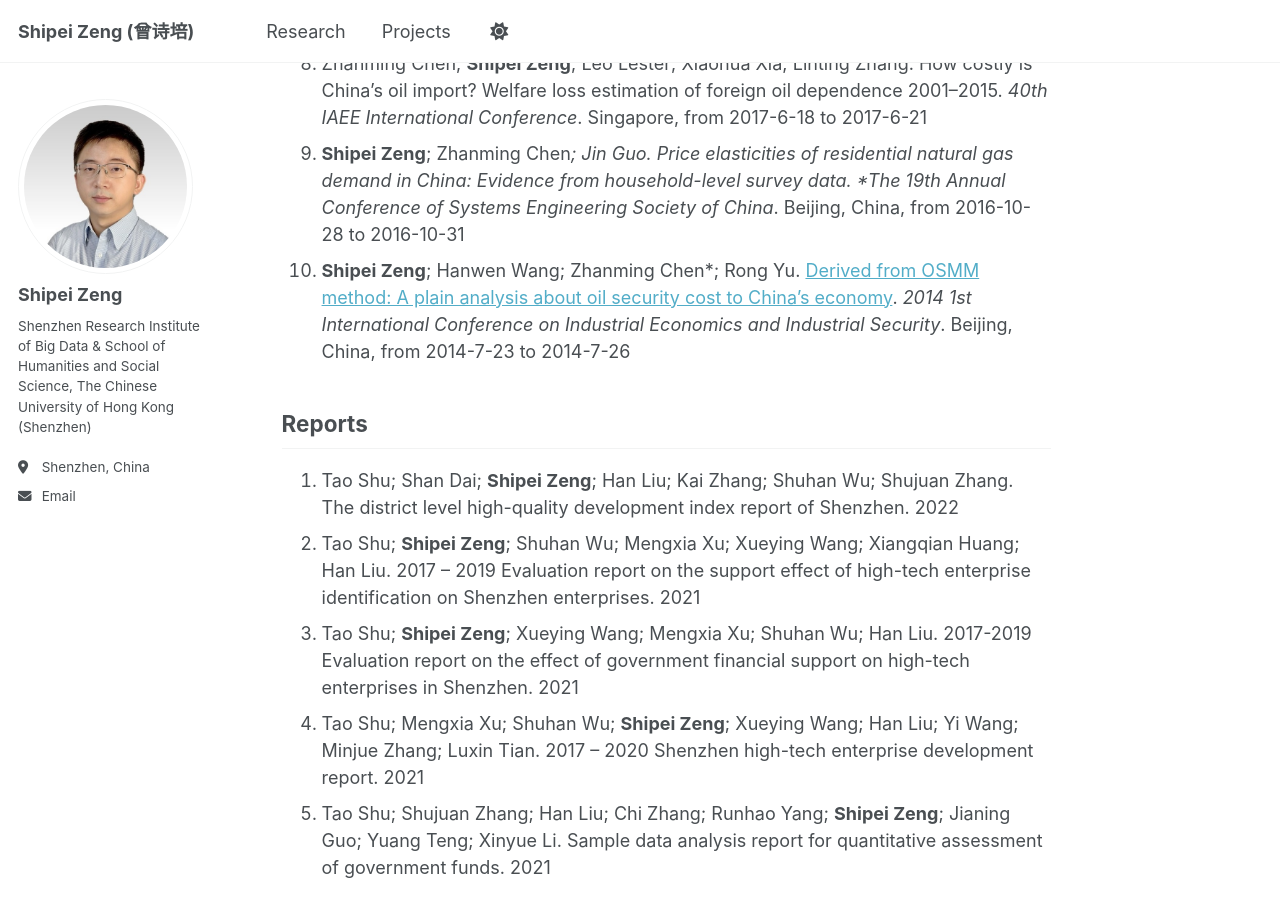
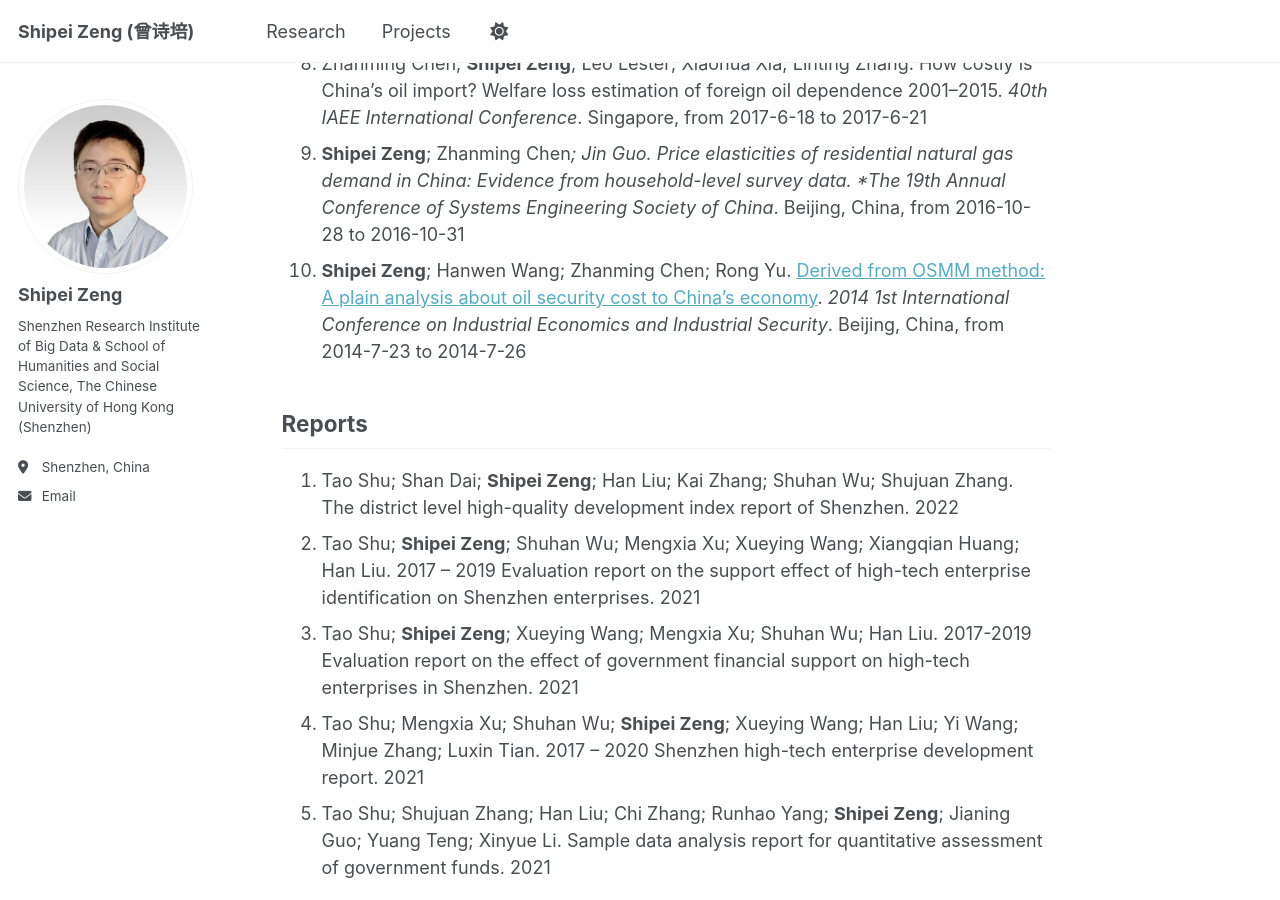
Before and after one commit to shipei-zeng/shipei-zeng.github.io, a Jekyll site: the page built from _pages/research.md, in a window 1280 px wide and 900 px high, scrolled down 1808 px. Built offline with Jekyll 4.4.1, drawn with Linux system fonts in a browser that asks for light colours; a script that is not in the unit is left out.

```diff
--- a/_pages/research.md
+++ b/_pages/research.md
@@ -25,7 +25,7 @@ Conferences
 1. Kevin Fox*; Khanh Hoang; __Shipei Zeng__. Value added and productivity decompositions with natural capital. _ESCoE Conference on Economic Measurement 2018, Bank of England_. London, the UK, from 2018-5-16 to 2018-5-17
 1. Zhanming Chen; __Shipei Zeng__; Leo Lester; Xiaohua Xia; Linting Zhang. How costly is China's oil import? Welfare loss estimation of foreign oil dependence 2001–2015. _40th IAEE International Conference_. Singapore, from 2017-6-18 to 2017-6-21
 1. __Shipei Zeng__; Zhanming Chen*; Jin Guo. Price elasticities of residential natural gas demand in China: Evidence from household-level survey data. *The 19th Annual Conference of Systems Engineering Society of China*. Beijing, China, from 2016-10-28 to 2016-10-31
-1. __Shipei Zeng__; Hanwen Wang; Zhanming Chen*; Rong Yu. [Derived from OSMM method: A plain analysis about oil security cost to China’s economy](https://link.springer.com/chapter/10.1007/978-3-662-44085-8_19). _2014 1st International Conference on Industrial Economics and Industrial Security_. Beijing, China, from 2014-7-23 to 2014-7-26
+1. __Shipei Zeng__; Hanwen Wang; Zhanming Chen; Rong Yu. [Derived from OSMM method: A plain analysis about oil security cost to China’s economy](https://link.springer.com/chapter/10.1007/978-3-662-44085-8_19). _2014 1st International Conference on Industrial Economics and Industrial Security_. Beijing, China, from 2014-7-23 to 2014-7-26
 
 Reports
 ------
```
